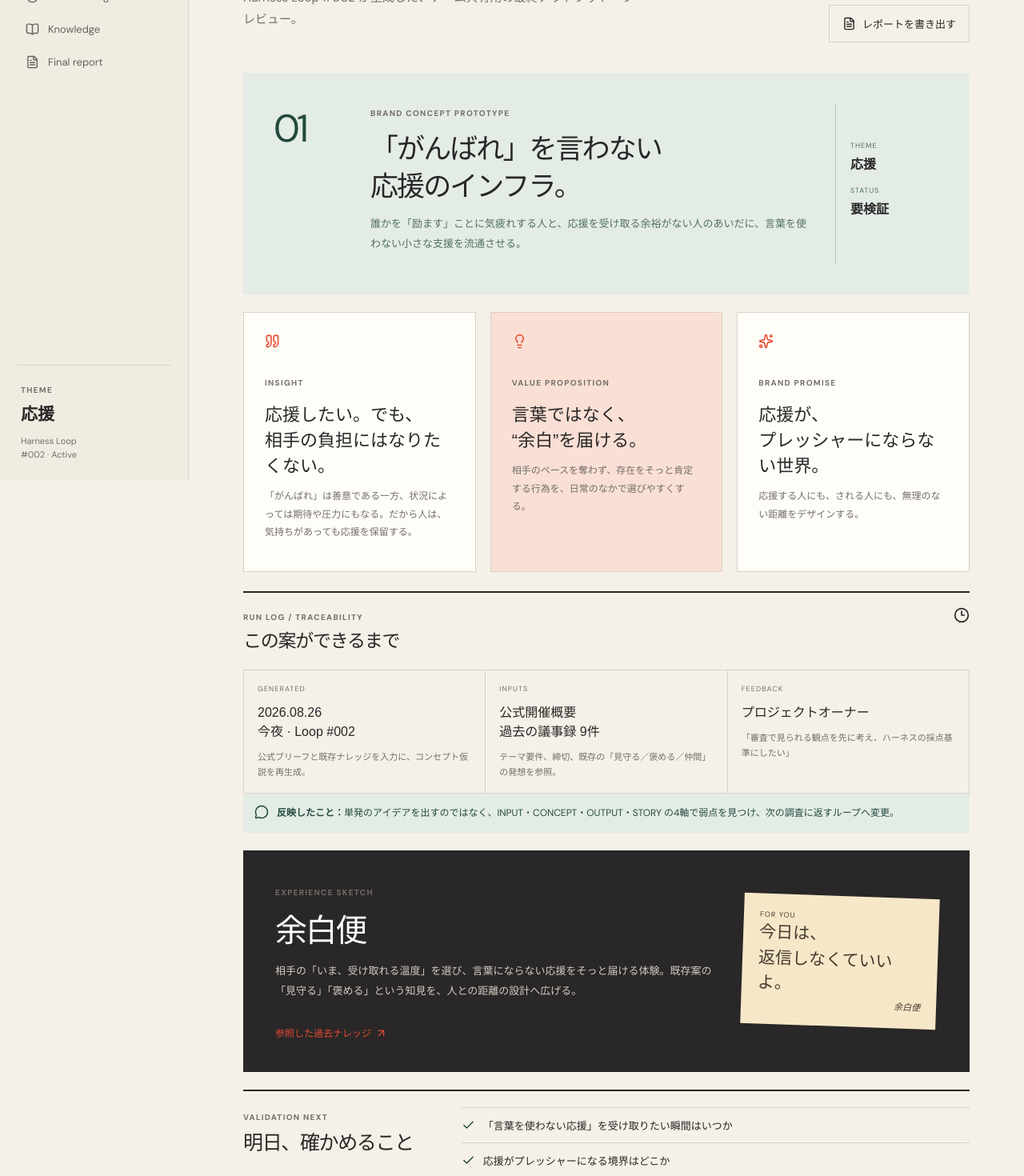
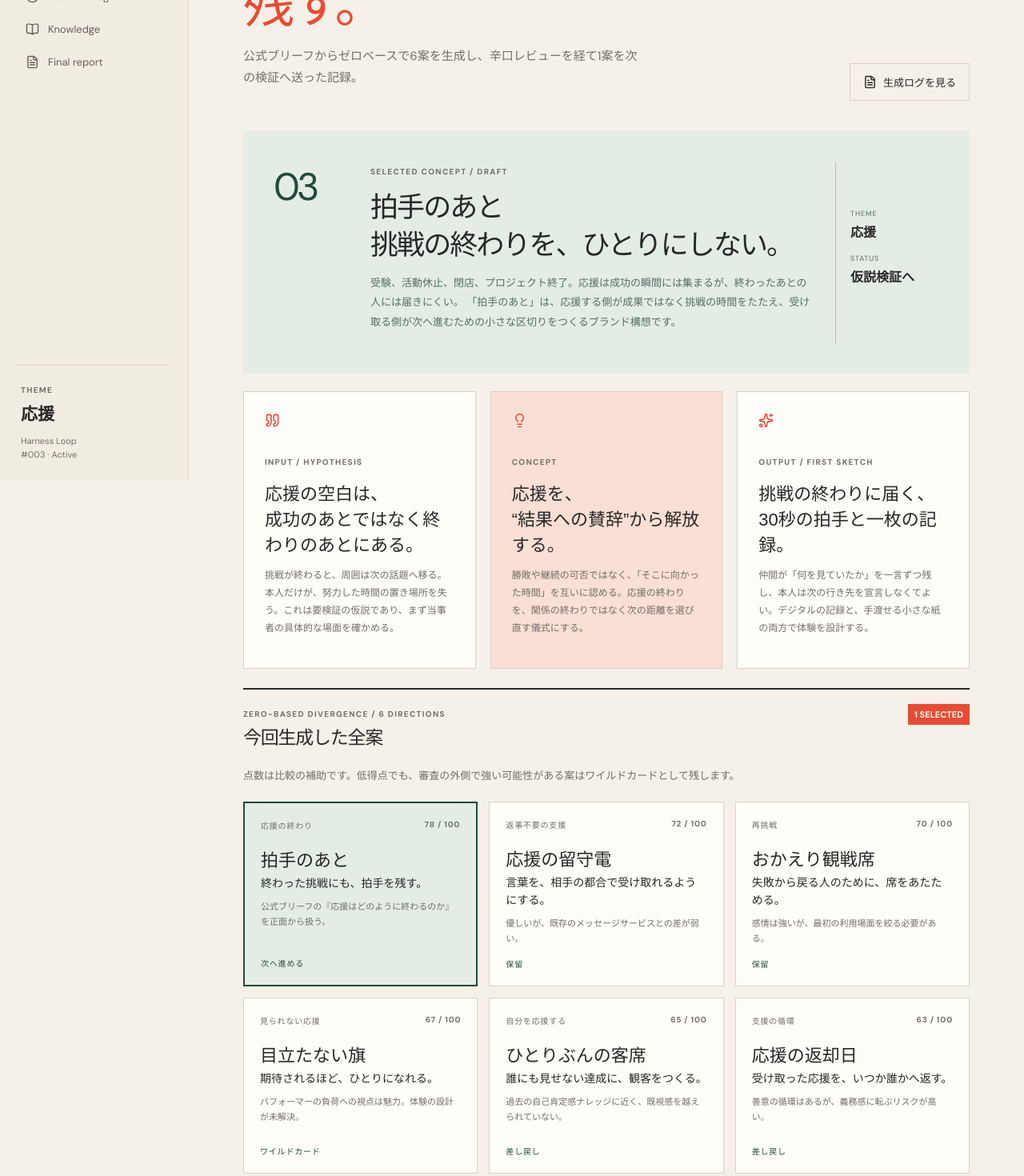
Before and after one commit to YashunX/Branco, a Next.js app: page /reports in a window 1280 px wide. Shown: the part 200-1670 px from the top of the page at 80% size. Built offline with nearby package versions, Linux system fonts and the light colour scheme.

Commit message:
Run third BranCo improvement loop

```diff
--- a/src/app/globals.css
+++ b/src/app/globals.css
@@ -953,6 +953,65 @@ h2 {
 .feedback-strip p {
   margin: 0;
 }
+.candidate-section {
+  border-top: 2px solid var(--ink);
+  margin-top: 24px;
+  padding-top: 18px;
+}
+.candidate-grid {
+  display: grid;
+  grid-template-columns: repeat(3, 1fr);
+  gap: 14px;
+  margin-top: 20px;
+}
+.candidate-card {
+  background: var(--cream);
+  border: 1px solid var(--line);
+  min-height: 220px;
+  padding: 20px;
+  display: flex;
+  flex-direction: column;
+}
+.candidate-card.selected {
+  background: #e4ece6;
+  border: 2px solid var(--green);
+}
+.candidate-card-top {
+  display: flex;
+  justify-content: space-between;
+  color: var(--muted);
+  font-size: 10px;
+  letter-spacing: 0.08em;
+}
+.candidate-card h3 {
+  font-family: var(--font-serif), serif;
+  font-size: 22px;
+  font-weight: 500;
+  margin: 18px 0 5px;
+}
+.candidate-card p {
+  color: var(--muted);
+  font-size: 11px;
+  line-height: 1.75;
+  margin: 8px 0 0;
+}
+.candidate-card .candidate-line {
+  color: var(--ink);
+  font-family: var(--font-serif), serif;
+  font-size: 14px;
+  line-height: 1.55;
+  margin: 0;
+}
+.candidate-card small {
+  color: var(--green);
+  font-size: 10px;
+  letter-spacing: 0.08em;
+  margin-top: auto;
+  padding-top: 14px;
+}
+.compact-sources {
+  margin-top: 24px;
+}
 @media (max-width: 850px) {
   .sidebar {
     position: static;
@@ -986,6 +1045,7 @@ h2 {
   .sources-section,
   .rubric-grid,
   .log-grid,
+  .candidate-grid,
   .source-photo-grid {
     grid-template-columns: 1fr;
   }
--- a/src/app/layout.tsx
+++ b/src/app/layout.tsx
@@ -56,7 +56,7 @@ export default function RootLayout({
               <p>
                 Harness Loop
                 <br />
-                #002 · Active
+                #003 · Active
               </p>
             </div>
           </aside>
--- a/src/app/page.tsx
+++ b/src/app/page.tsx
@@ -41,7 +41,7 @@ export default function Home() {
         </div>
         <div className="hero-note">
           <Sparkles size={16} /> 今夜のハーネスループ
-          #002：公式ブリーフを読み込み、既存案を再解釈しました。
+          #003：公式ブリーフから再発散し、「応援の終わり」を検証テーマに選びました。
         </div>
       </section>
       <section className="signal-grid">
--- a/src/app/reports/page.tsx
+++ b/src/app/reports/page.tsx
@@ -2,6 +2,7 @@ import {
   ArrowUpRight,
   Check,
   Clock3,
+  ExternalLink,
   FileText,
   Lightbulb,
   MessageCircle,
@@ -9,93 +10,176 @@ import {
   Sparkles,
 } from "lucide-react";
 
+const candidates = [
+  {
+    name: "拍手のあと",
+    lens: "応援の終わり",
+    line: "終わった挑戦にも、拍手を残す。",
+    score: "78 / 100",
+    note: "公式ブリーフの『応援はどのように終わるのか』を正面から扱う。",
+    state: "次へ進める",
+  },
+  {
+    name: "応援の留守電",
+    lens: "返事不要の支援",
+    line: "言葉を、相手の都合で受け取れるようにする。",
+    score: "72 / 100",
+    note: "優しいが、既存のメッセージサービスとの差が弱い。",
+    state: "保留",
+  },
+  {
+    name: "おかえり観戦席",
+    lens: "再挑戦",
+    line: "失敗から戻る人のために、席をあたためる。",
+    score: "70 / 100",
+    note: "感情は強いが、最初の利用場面を絞る必要がある。",
+    state: "保留",
+  },
+  {
+    name: "目立たない旗",
+    lens: "見られない応援",
+    line: "期待されるほど、ひとりになれる。",
+    score: "67 / 100",
+    note: "パフォーマーの負荷への視点は魅力。体験の設計が未解決。",
+    state: "ワイルドカード",
+  },
+  {
+    name: "ひとりぶんの客席",
+    lens: "自分を応援する",
+    line: "誰にも見せない達成に、観客をつくる。",
+    score: "65 / 100",
+    note: "過去の自己肯定感ナレッジに近く、既視感を越えられていない。",
+    state: "差し戻し",
+  },
+  {
+    name: "応援の返却日",
+    lens: "支援の循環",
+    line: "受け取った応援を、いつか誰かへ返す。",
+    score: "63 / 100",
+    note: "善意の循環はあるが、義務感に転ぶリスクが高い。",
+    state: "差し戻し",
+  },
+];
+
 export default function Reports() {
   return (
     <div className="page-shell report-page">
       <div className="report-top">
         <div>
           <div className="eyebrow">
-            <span /> FINAL OUTPUT / DRAFT 01
+            <span /> HARNESS LOOP #003 / 2026.08.26
           </div>
           <h1>
-            応援の余白を、<em>手渡す。</em>
+            終わった挑戦にも、<em>拍手を残す。</em>
           </h1>
           <p>
-            Harness Loop #002
-            が生成した、チーム共有用の最終アウトプット・プレビュー。
+            公式ブリーフからゼロベースで6案を生成し、辛口レビューを経て1案を次の検証へ送った記録。
           </p>
         </div>
-        <button className="ghost-button">
-          <FileText size={17} /> レポートを書き出す
-        </button>
+        <a href="#trace" className="ghost-button">
+          <FileText size={17} /> 生成ログを見る
+        </a>
       </div>
+
       <section className="report-hero-card">
-        <div className="report-number">01</div>
+        <div className="report-number">03</div>
         <div>
-          <span className="card-label">BRAND CONCEPT PROTOTYPE</span>
+          <span className="card-label">SELECTED CONCEPT / DRAFT</span>
           <h2>
-            「がんばれ」を言わない
+            拍手のあと
             <br />
-            応援のインフラ。
+            挑戦の終わりを、ひとりにしない。
           </h2>
           <p>
-            誰かを「励ます」ことに気疲れする人と、応援を受け取る余裕がない人のあいだに、言葉を使わない小さな支援を流通させる。
+            受験、活動休止、閉店、プロジェクト終了。応援は成功の瞬間には集まるが、終わったあとの人には届きにくい。
+            「拍手のあと」は、応援する側が成果ではなく挑戦の時間をたたえ、受け取る側が次へ進むための小さな区切りをつくるブランド構想です。
           </p>
         </div>
         <div className="report-meta">
           <span>THEME</span>
           <strong>応援</strong>
           <span>STATUS</span>
-          <strong>要検証</strong>
+          <strong>仮説検証へ</strong>
         </div>
       </section>
+
       <section className="report-grid">
         <article className="paper-card">
           <div className="paper-icon">
             <Quote size={19} />
           </div>
-          <span className="card-label">INSIGHT</span>
+          <span className="card-label">INPUT / HYPOTHESIS</span>
           <h3>
-            応援したい。でも、
+            応援の空白は、
             <br />
-            相手の負担にはなりたくない。
+            成功のあとではなく終わりのあとにある。
           </h3>
           <p>
-            「がんばれ」は善意である一方、状況によっては期待や圧力にもなる。だから人は、気持ちがあっても応援を保留する。
+            挑戦が終わると、周囲は次の話題へ移る。本人だけが、努力した時間の置き場所を失う。これは要検証の仮説であり、まず当事者の具体的な場面を確かめる。
           </p>
         </article>
         <article className="paper-card accent-paper">
           <div className="paper-icon">
             <Lightbulb size={19} />
           </div>
-          <span className="card-label">VALUE PROPOSITION</span>
+          <span className="card-label">CONCEPT</span>
           <h3>
-            言葉ではなく、
+            応援を、
             <br />
-            “余白”を届ける。
+            “結果への賛辞”から解放する。
           </h3>
           <p>
-            相手のペースを奪わず、存在をそっと肯定する行為を、日常のなかで選びやすくする。
+            勝敗や継続の可否ではなく、「そこに向かった時間」を互いに認める。応援の終わりを、関係の終わりではなく次の距離を選び直す儀式にする。
           </p>
         </article>
         <article className="paper-card">
           <div className="paper-icon">
             <Sparkles size={19} />
           </div>
-          <span className="card-label">BRAND PROMISE</span>
+          <span className="card-label">OUTPUT / FIRST SKETCH</span>
           <h3>
-            応援が、
+            挑戦の終わりに届く、
             <br />
-            プレッシャーにならない世界。
+            30秒の拍手と一枚の記録。
           </h3>
-          <p>応援する人にも、される人にも、無理のない距離をデザインする。</p>
+          <p>
+            仲間が「何を見ていたか」を一言ずつ残し、本人は次の行き先を宣言しなくてよい。デジタルの記録と、手渡せる小さな紙の両方で体験を設計する。
+          </p>
         </article>
       </section>
-      <section className="report-log">
+
+      <section className="candidate-section">
+        <div className="section-heading">
+          <div>
+            <span className="card-label">ZERO-BASED DIVERGENCE / 6 DIRECTIONS</span>
+            <h2>今回生成した全案</h2>
+          </div>
+          <span className="score-badge">1 SELECTED</span>
+        </div>
+        <p className="rubric-intro">
+          点数は比較の補助です。低得点でも、審査の外側で強い可能性がある案はワイルドカードとして残します。
+        </p>
+        <div className="candidate-grid">
+          {candidates.map((candidate, index) => (
+            <article key={candidate.name} className={index === 0 ? "candidate-card selected" : "candidate-card"}>
+              <div className="candidate-card-top">
+                <span>{candidate.lens}</span>
+                <b>{candidate.score}</b>
+              </div>
+              <h3>{candidate.name}</h3>
+              <p className="candidate-line">{candidate.line}</p>
+              <p>{candidate.note}</p>
+              <small>{candidate.state}</small>
+            </article>
+          ))}
+        </div>
+      </section>
+
+      <section id="trace" className="report-log">
         <div className="section-heading">
           <div>
             <span className="card-label">RUN LOG / TRACEABILITY</span>
-            <h2>この案ができるまで</h2>
+            <h2>このループの記録</h2>
           </div>
           <Clock3 size={20} />
         </div>
@@ -105,76 +189,90 @@ export default function Reports() {
             <strong>
               2026.08.26
               <br />
-              今夜 · Loop #002
+              Loop #003
             </strong>
-            <p>公式ブリーフと既存ナレッジを入力に、コンセプト仮説を再生成。</p>
+            <p>既存のコンセプトを答えにせず、公式ブリーフから6方向へ発散。</p>
           </article>
           <article>
             <span>INPUTS</span>
             <strong>
               公式開催概要
               <br />
-              過去の議事録 9件
+              過去ナレッジ 9枚
             </strong>
-            <p>
-              テーマ要件、締切、既存の「見守る／褒める／仲間」の発想を参照。
-            </p>
+            <p>公式の問い「応援はどのようにはじまり、そして終わるのか」を核に使用。</p>
           </article>
           <article>
             <span>FEEDBACK</span>
             <strong>プロジェクトオーナー</strong>
-            <p>「審査で見られる観点を先に考え、ハーネスの採点基準にしたい」</p>
+            <p>採点に縛られず、プレ審査では多様な案を残す。人が見てよいと思う案を大切にする。</p>
           </article>
         </div>
         <div className="feedback-strip">
           <MessageCircle size={18} />
           <p>
-            <b>反映したこと：</b>
-            単発のアイデアを出すのではなく、INPUT・CONCEPT・OUTPUT・STORY
-            の4軸で弱点を見つけ、次の調査に返すループへ変更。
+            <b>辛口レビュー：</b>
+            「拍手のあと」は問いの新しさが強い一方、まだ“誰がいつ使うか”が曖昧。次ループでは、活動を終えた学生団体・受験・閉店の3場面を比較し、最初の一場面を決める。
           </p>
         </div>
       </section>
+
       <section className="concept-preview">
         <div>
-          <span className="card-label">EXPERIENCE SKETCH</span>
-          <h2>余白便</h2>
+          <span className="card-label">EXPERIENCE SKETCH / NOT FINAL</span>
+          <h2>拍手のあと</h2>
           <p>
-            相手の「いま、受け取れる温度」を選び、言葉にならない応援をそっと届ける体験。既存案の「見守る」「褒める」という知見を、人との距離の設計へ広げる。
+            終わったことを、すぐ「次」へ回収しない。仲間が30秒だけ拍手を送り、ひとりひとりが“見ていたあなたの時間”を一行で残す。受け取る人は返信も、次の目標も求められない。
           </p>
           <a href="/docs" className="text-link">
             参照した過去ナレッジ <ArrowUpRight size={15} />
           </a>
         </div>
         <div className="postcard">
-          <span>FOR YOU</span>
+          <span>AFTER THE APPLAUSE</span>
           <p>
-            今日は、
+            終わったことも、
             <br />
-            返信しなくていいよ。
+            ちゃんと見ていたよ。
           </p>
-          <i>余白便</i>
+          <i>拍手のあと</i>
         </div>
       </section>
+
       <section className="decision-card">
         <div>
           <span className="card-label">VALIDATION NEXT</span>
-          <h2>明日、確かめること</h2>
+          <h2>次に確かめること</h2>
         </div>
         <ul>
           <li>
             <Check size={17} />
-            「言葉を使わない応援」を受け取りたい瞬間はいつか
+            挑戦が終わった直後、本人が「応援されなかった」と感じるのはどんな瞬間か
           </li>
           <li>
             <Check size={17} />
-            応援がプレッシャーになる境界はどこか
+            応援する側は、なぜ終わった挑戦に言葉をかけにくいのか
           </li>
           <li>
             <Check size={17} />
-            物・場・サービスのどれが最も自然に余白をつくれるか
+            受験・学生団体・小さな事業のうち、最初の体験として最も切実なのはどれか
           </li>
         </ul>
+      </section>
+
+      <section className="sources-section compact-sources">
+        <div>
+          <span className="card-label">SOURCE / CHECKED 2026.08.26</span>
+          <h2>今回の調査根拠</h2>
+        </div>
+        <a href="https://branddesigncontest.com/outline/" target="_blank" rel="noreferrer">
+          <span>
+            <ExternalLink size={17} /> BranCo! 第15回 開催概要・応募要項
+            <br />
+            <small>テーマ「応援」と「応援はどのようにはじまり、そして終わるのか」という問いを参照</small>
+          </span>
+          <ArrowUpRight size={17} />
+        </a>
       </section>
     </div>
   );
```
